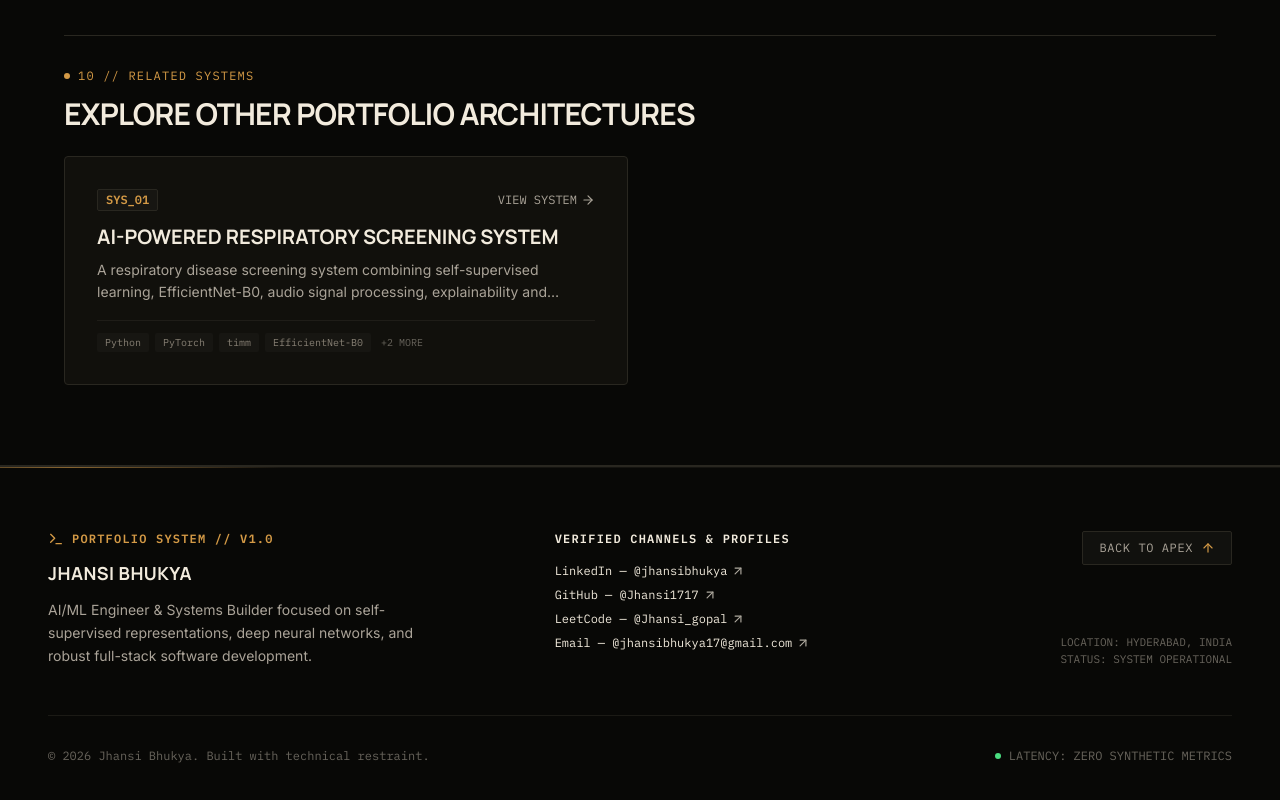
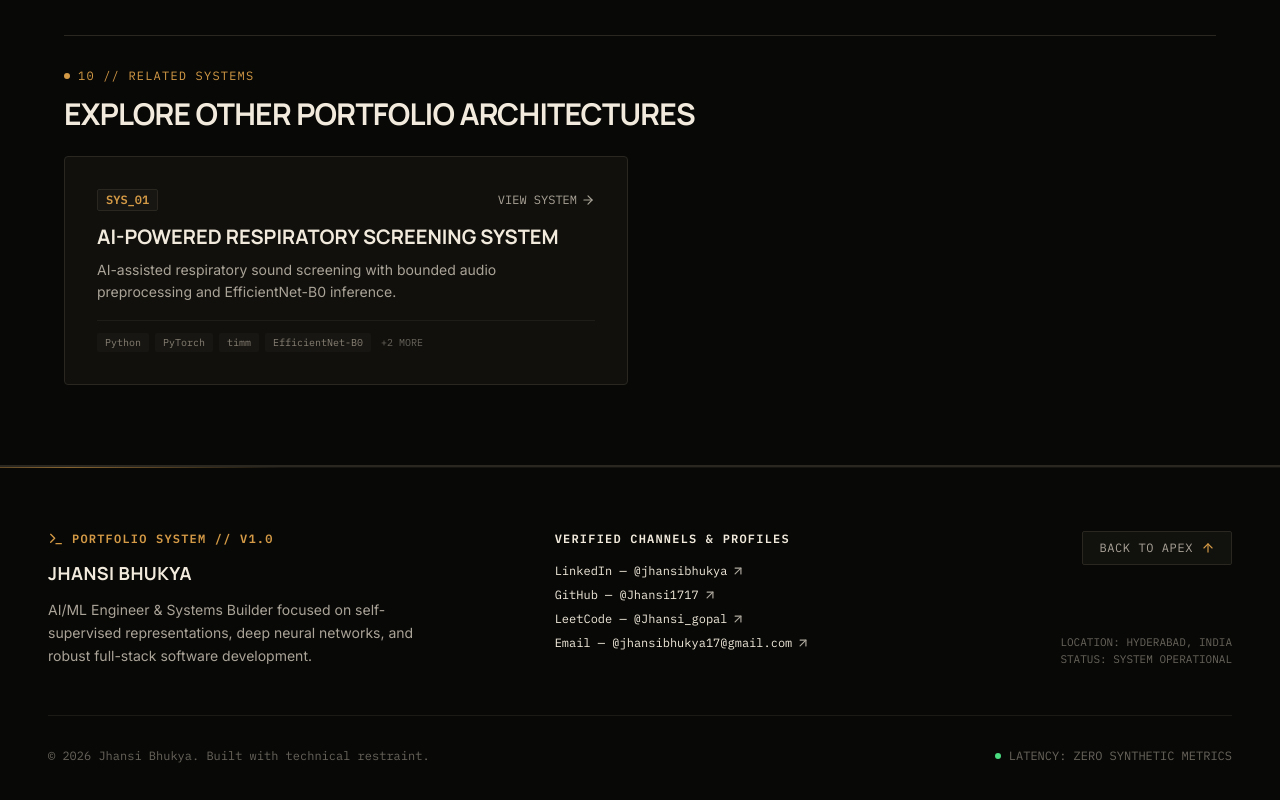
Before and after one commit to Jhansi1717/MyPortfolio, a React (Vite) app: page /projects/pizza-ordering in a window 1280 px wide. Shown: the part 7041-7841 px from the top of the page. Built offline with nearby package versions, Linux system fonts and the light colour scheme.

Commit message:
Condense and align project metadata

```diff
--- a/src/data/projectsData.ts
+++ b/src/data/projectsData.ts
@@ -13,7 +13,7 @@ export const projectsData: Project[] = [
     title: 'AI-Powered Respiratory Screening System',
     category: 'AI / MACHINE LEARNING',
     description:
-      'A respiratory disease screening system combining self-supervised learning, EfficientNet-B0, audio signal processing, explainability and automated reporting.',
+      'AI-assisted respiratory sound screening with bounded audio preprocessing and EfficientNet-B0 inference.',
     technologies: [
       'Python',
       'PyTorch',
@@ -42,13 +42,12 @@ export const projectsData: Project[] = [
     githubUrl: authoritativeProfile.github.repositories.respiratoryScreening,
     liveDemoUrl: 'https://respiratory-ai-frontend.onrender.com',
     caseStudyRoute: '/projects/respiratory-ai',
-    metrics: [
-    ],
+    metrics: null,
     bullets: [
       'Designed and developed a respiratory disease screening system using Self-Supervised Learning and EfficientNet-B0 for lung sound classification.',
       'Implemented audio signal processing, Explainable AI (XAI), and automated reporting for real-time clinical decision support.',
     ],
-    status: 'SYSTEM DESIGNED',
+    status: 'ACTIVE DEVELOPMENT',
     caseStudy: {
       problemStatement:
         'Early pulmonary screening relies on detecting subtle acoustic anomalies—such as adventitious sounds (crackles, wheezes, rhonchi)—in lung auscultation recordings. Traditional diagnostic auscultation requires specialized clinical expertise, can exhibit significant intra-observer variance, and lacks automated objective interpretability at scale.',
```
